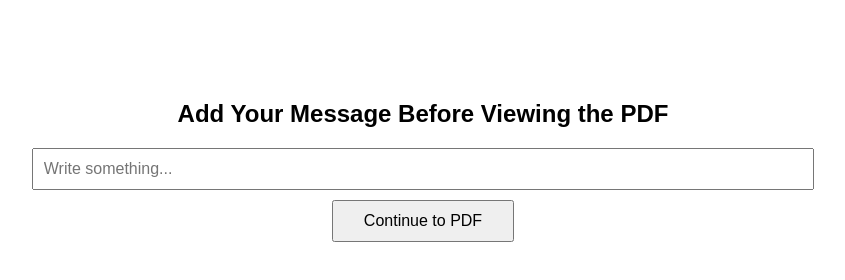
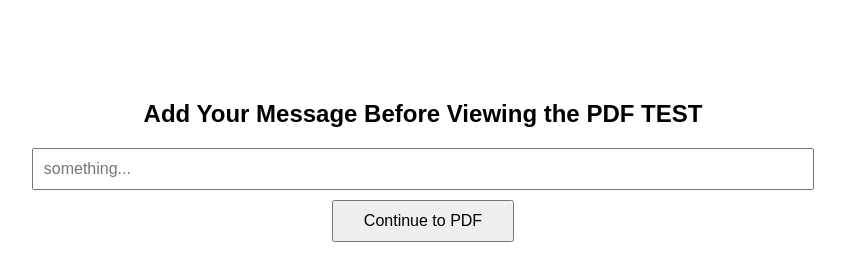
Before and after one commit to BORYgerget/BORY, a plain HTML site: page input.html in a window 1280 px wide. Shown: the whole page, without its empty margins (217-1062 px from the left). Drawn offline with Linux system fonts and the light colour scheme.

Commit message:
Update heading and input placeholder in input.html

```diff
--- a/input.html
+++ b/input.html
@@ -10,9 +10,9 @@
   </style>
 </head>
 <body>
-  <h2>Add Your Message Before Viewing the PDF</h2>
+  <h2>Add Your Message Before Viewing the PDF TEST</h2>
   <form id="beforePdfForm">
-    <input type="text" id="userText" placeholder="Write something..." required>
+    <input type="text" id="userText" placeholder="something..." required>
     <br>
     <button type="submit">Continue to PDF</button>
   </form>
@@ -20,7 +20,7 @@
   <script>
     document.getElementById('beforePdfForm').addEventListener('submit', function(e) {
       e.preventDefault();
-      window.location.href = 'resume.pdf'; // Change this to your actual PDF file name!
+      window.location.href = 'document.pdf';
     });
   </script>
 </body>
```
